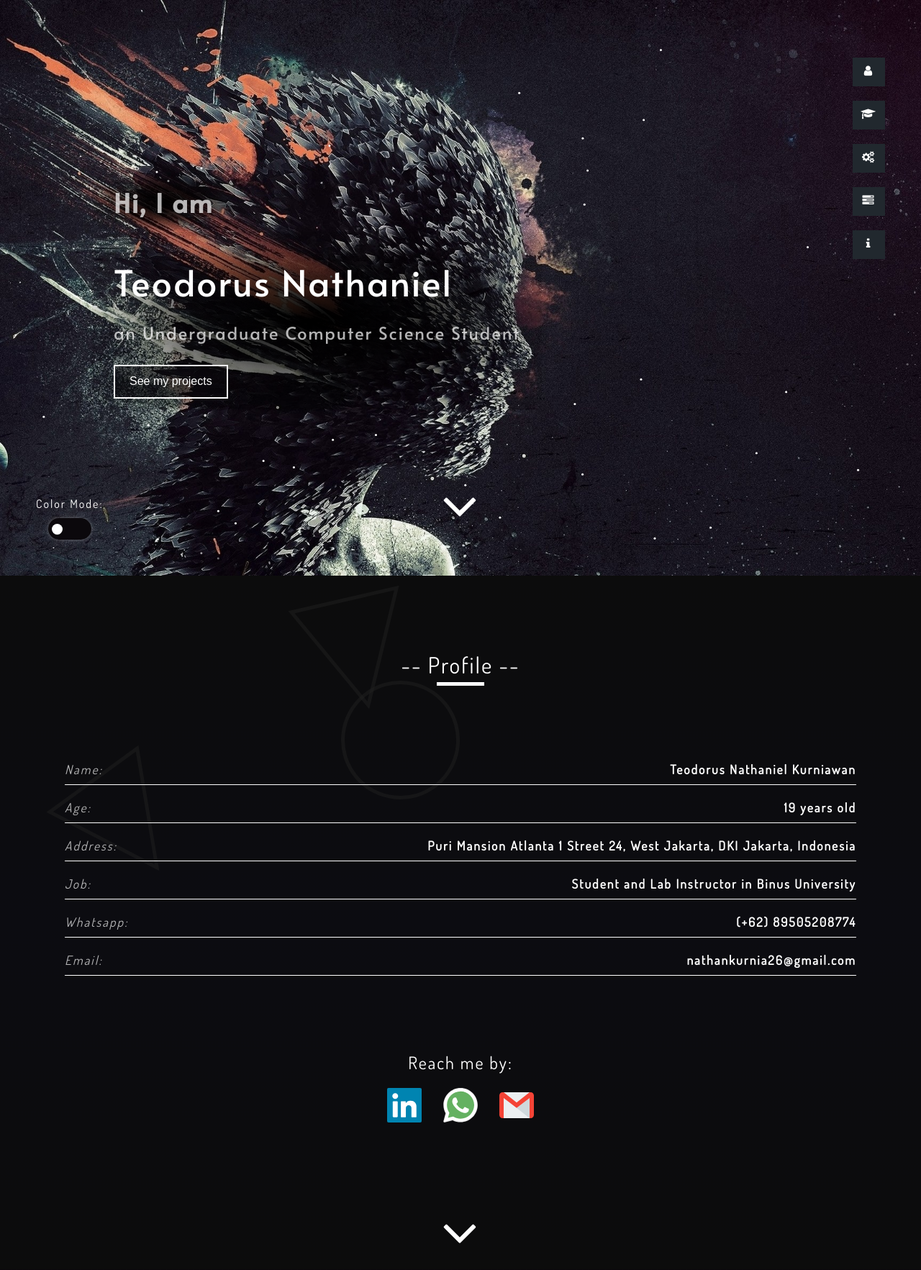
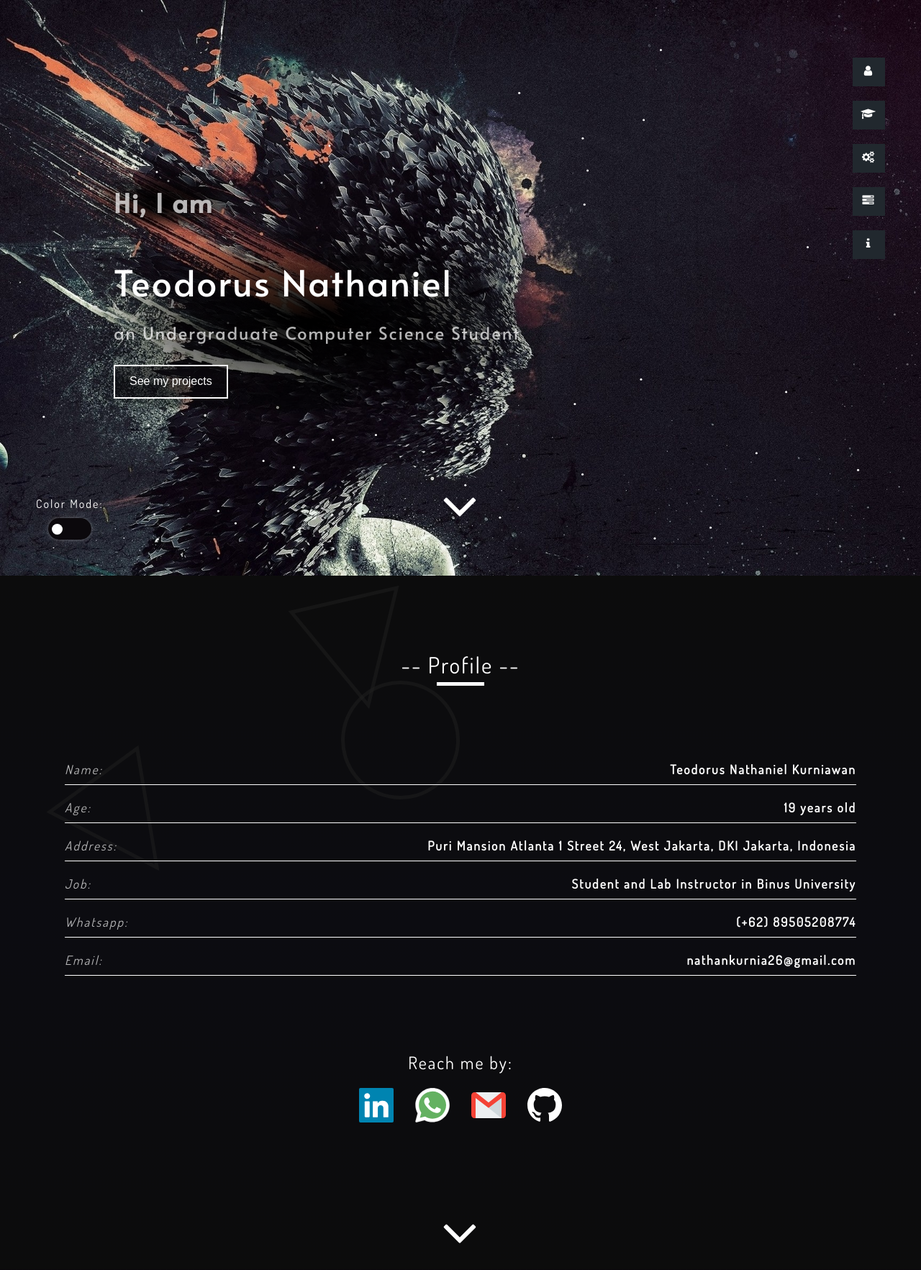
Before and after one commit to teodorus-nathaniel/teodorus-nathaniel.github.io, a PHP site: page / in a window 1280 px wide. Shown: the top 1765 px of the page at 72% size. Run offline with PHP 8.4, Linux system fonts and the light colour scheme; some libraries are stand-ins or nearby versions.

Commit message:
added github profile link

```diff
--- a/css/style.css
+++ b/css/style.css
@@ -818,3 +818,11 @@ footer a:focus {
     padding: 15px 0px !important;
   }
 }
+
+.github-icon {
+  filter: invert(100%);
+}
+
+body.light-mode .github-icon {
+  filter: none;
+}
--- a/index.html
+++ b/index.html
@@ -187,6 +187,7 @@
         <div class="contact">
           <a
             href="https://www.linkedin.com/in/teodorus-nathaniel-756173199/"
+            rel="noopener noreferrer"
             target="_blank">
             <img
               src="./img/linkedin.svg"
@@ -194,6 +195,7 @@
           </a>
           <a
             href="https://wa.me/6289505208774"
+            rel="noopener noreferrer"
             target="_blank">
             <img
               src="./img/whatsapp.svg"
@@ -201,10 +203,20 @@
           </a>
           <a
             href="mailto:nathankurnia26@gmail.com"
+            rel="noopener noreferrer"
             target="_blank">
             <img
               src="./img/gmail.svg"
               alt="gmail">
+          </a>
+          <a
+            href="https://github.com/teodorus-nathaniel"
+            rel="noopener noreferrer"
+            target="_blank"
+            class="github-icon">
+            <img
+              src="./img/github.svg"
+              alt="github">
           </a>
         </div>
       </div>
```
Also changed, not shown: img/github.svg (added).
